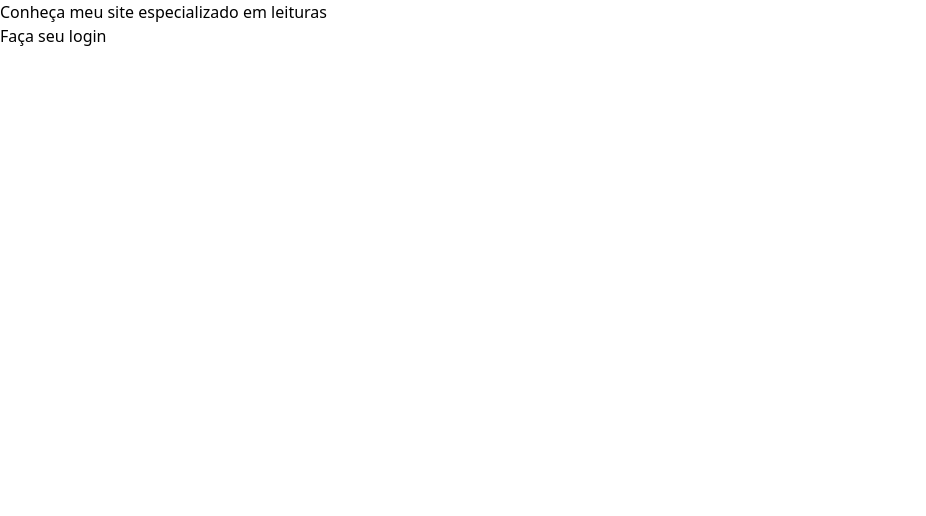
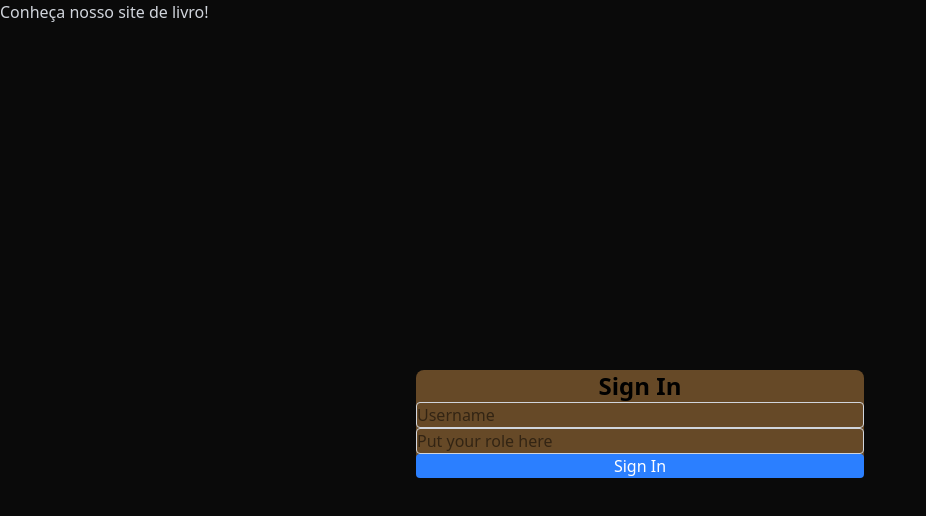
Before and after one commit to vitingg/book-reading, a React (Vite) app in the folder frontend/: page / in a window 1280 px wide. Shown: the top 516 px of the page, without its empty margins (0-926 px from the left). Built offline with nearby package versions, Linux system fonts and the light colour scheme.

Commit message:
frontend <add>: login page, add the signIn and form

```diff
--- a/frontend/index.html
+++ b/frontend/index.html
@@ -1,14 +1,21 @@
 <!doctype html>
 <html lang="en">
+
 <head>
   <meta charset="UTF-8" />
   <link rel="stylesheet" href="src/index.css">
   <link rel="icon" type="image/svg+xml" href="/vite.svg" />
   <meta name="viewport" content="width=device-width, initial-scale=1.0" />
   <title>Vite + React + TS</title>
+  <link rel="preconnect" href="https://fonts.googleapis.com">
+  <link rel="preconnect" href="https://fonts.gstatic.com" crossorigin>
+  <link href="https://fonts.googleapis.com/css2?family=Open+Sans:ital,wght@0,300..800;1,300..800&display=swap"
+    rel="stylesheet">
 </head>
+
 <body>
   <div id="root"></div>
   <script type="module" src="/src/main.tsx"></script>
 </body>
+
 </html>
--- /dev/null
+++ b/frontend/src/components/Form.tsx
@@ -0,0 +1,22 @@
+export function Form() {
+    return (
+        <div className="flex items-center justify-center h-screen bg-neutral-950">
+  <form className="bg-red-300 p-6 border border-none rounded-lg w-full max-w-md">
+    <h2 className="text-2xl font-bold mb-4 text-center">Sign In</h2>
+    <input
+      type="text"
+      placeholder="Username"
+      className="w-full mb-3 p-2 border border-gray-300 rounded"
+    />
+    <input
+      type="text"
+      placeholder="Put your role here"
+      className="w-full mb-4 p-2 border border-gray-300 rounded"
+    />
+    <button className="w-full bg-blue-500 hover:bg-blue-600 text-white p-2 rounded transition">
+      Sign In
+    </button>
+  </form>
+</div>
+    )
+}
--- a/frontend/src/index.css
+++ b/frontend/src/index.css
@@ -1 +1,18 @@
 @import "tailwindcss";
+
+@theme {
+    --color-red-100: #432a08;
+    --color-red-200: #553a17;
+    --color-red-300: #664927;
+    --color-red-400: #785936;
+    --color-red-500: #896845;
+
+    --font-special: "Open Sans", sans-serif;
+
+}
+
+* {
+    box-sizing: border-box;
+    padding: 0;
+    margin: 0;
+}
--- a/frontend/src/pages/SingIn.tsx
+++ b/frontend/src/pages/SingIn.tsx
@@ -1,8 +1,13 @@
+import { Form } from "../components/Form"
+
 export function SingIn() {
   return (
     <div>
-      <h1>Conheça meu site especializado em leituras</h1>
-      <h2>Faça seu login</h2>
+      <main className="w-full h-screen bg-neutral-950">
+        <h1 className="text-gray-300">Conheça nosso site de livro!</h1>
+        <Form />
+      </main>
     </div>
+
   )
 }
```
Also changed, not shown: frontend/src/components/Input.tsx (deleted), frontend/src/global.css (added). Lines whose indentation alone changed are shown as unchanged.
